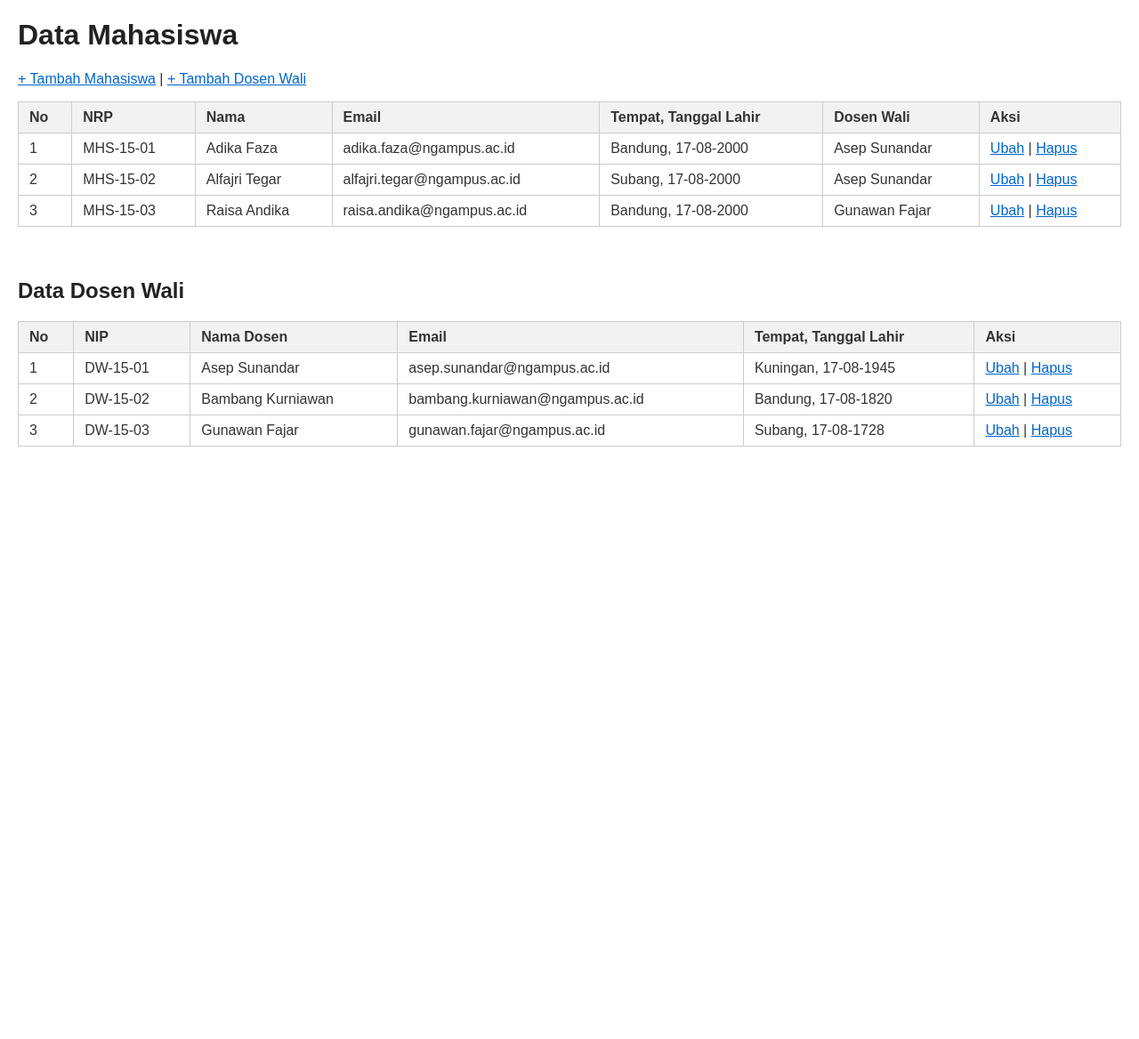
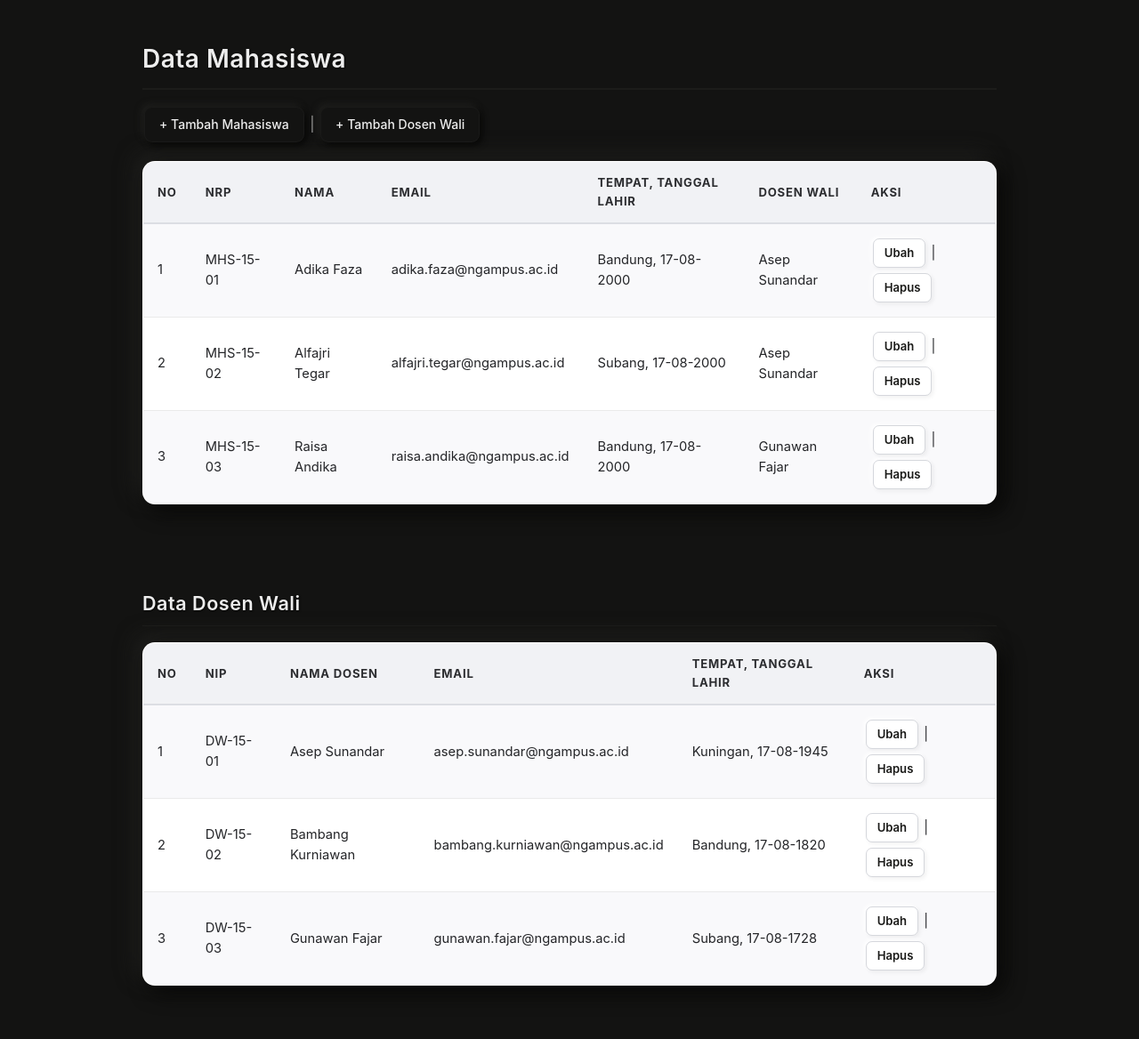
Before and after one commit to Adikafazaa/Pemrograman-Web, a PHP site: page / in a window 1280 px wide. Shown: the whole page at 89% size. Before the commit the page ends 502 px from the top, so only its background shows below. Run offline with PHP 8.4, Linux system fonts and the light colour scheme; data comes from the database, SQL or seed files in the repository.

Commit message:
style(ui): terapkan dark neumorphism (#131312), tabel kontras bersih, dan kompatibilitas termux

```diff
--- a/Tugas/26.10.2026/database.php
+++ b/Tugas/26.10.2026/database.php
@@ -1,5 +1,9 @@
 <?php
-$koneksi = mysqli_connect("localhost", "root", "", "db_latihan_pemweb");
+$koneksi = @mysqli_connect("127.0.0.1", "root", "", "db_latihan_pemweb");
+
+if (!$koneksi) {
+    $koneksi = mysqli_connect("localhost", "root", "", "db_latihan_pemweb");
+}
 
 if (mysqli_connect_errno()) {
     echo "Koneksi database gagal : " . mysqli_connect_error();
--- a/Tugas/26.10.2026/index.php
+++ b/Tugas/26.10.2026/index.php
@@ -4,6 +4,8 @@ include 'database.php';
 <!DOCTYPE html>
 <html>
 <head>
+    <meta charset="UTF-8">
+    <meta name="viewport" content="width=device-width, initial-scale=1.0">
     <title>Data Mahasiswa & Dosen Wali</title>
     <link rel="stylesheet" href="style.css">
 </head>
--- a/Tugas/26.10.2026/style.css
+++ b/Tugas/26.10.2026/style.css
@@ -1,47 +1,267 @@
+/* ========================================================
+   Neumorphism Dark Theme (Base: #131312)
+   High-Contrast Light Data Table (Pure Monochrome)
+   Tugas 26.10.2026 - Pemrograman Web
+   ======================================================== */
+
+:root {
+    --bg-base: #131312;
+    --shadow-dark: #080807;
+    --shadow-light: #20201e;
+    --shadow-inset-dark: #070706;
+    --shadow-inset-light: #222220;
+    --text-primary: #ededed;
+    --text-secondary: #9e9e9e;
+    --accent-hover: #ffffff;
+    --border-subtle: #1c1c1a;
+}
+
+* {
+    box-sizing: border-box;
+    margin: 0;
+    padding: 0;
+}
+
 body {
-    font-family: Arial, sans-serif;
-    margin: 20px;
-    color: #333;
+    font-family: -apple-system, BlinkMacSystemFont, "Segoe UI", Roboto, Helvetica, Arial, sans-serif;
+    background-color: var(--bg-base);
+    color: var(--text-primary);
+    line-height: 1.6;
+    padding: 28px 20px;
+    min-height: 100vh;
+    max-width: 1000px;
+    margin: 0 auto;
 }
 
 h1, h2 {
-    color: #222;
+    color: var(--text-primary);
+    font-weight: 600;
+    letter-spacing: 0.5px;
+    margin-top: 16px;
+    margin-bottom: 16px;
+    text-shadow: 1px 1px 2px var(--shadow-dark);
 }
 
-a {
-    color: #0066cc;
-    text-decoration: underline;
+h1 {
+    font-size: 1.75rem;
+    border-bottom: 2px solid var(--border-subtle);
+    padding-bottom: 10px;
 }
 
+h2 {
+    font-size: 1.35rem;
+    margin-top: 36px;
+    border-bottom: 1px solid var(--border-subtle);
+    padding-bottom: 8px;
+}
+
+p {
+    margin: 16px 0;
+    color: var(--text-secondary);
+}
+
+/* Links & Navigation Buttons (Dark Neumorphic) */
+a {
+    color: var(--text-primary);
+    text-decoration: none;
+    background: var(--bg-base);
+    padding: 8px 16px;
+    border-radius: 9px;
+    display: inline-block;
+    font-size: 0.875rem;
+    font-weight: 500;
+    margin: 3px 2px;
+    box-shadow: 3px 3px 7px var(--shadow-dark),
+                -3px -3px 7px var(--shadow-light);
+    border: 1px solid rgba(255, 255, 255, 0.03);
+    transition: all 0.2s ease-in-out;
+}
+
+a:hover {
+    color: var(--accent-hover);
+    box-shadow: inset 2px 2px 5px var(--shadow-dark),
+                inset -2px -2px 5px var(--shadow-light);
+}
+
+a:active {
+    box-shadow: inset 3px 3px 6px var(--shadow-dark),
+                inset -3px -3px 6px var(--shadow-light);
+}
+
+/* ========================================================
+   Data Table (Kontras Bersih / Non-Hitam)
+   ======================================================== */
 table {
-    border-collapse: collapse;
     width: 100%;
-    margin-top: 10px;
-    margin-bottom: 20px;
+    border-collapse: separate;
+    border-spacing: 0;
+    margin: 18px 0 32px 0;
+    background: #ffffff;
+    color: #1a1a18;
+    border-radius: 14px;
+    overflow: hidden;
+    box-shadow: 8px 8px 22px var(--shadow-dark),
+                -8px -8px 22px var(--shadow-light);
+    border: 1px solid rgba(255, 255, 255, 0.08);
 }
 
 th, td {
-    border: 1px solid #ccc;
-    padding: 8px 12px;
+    padding: 13px 16px;
     text-align: left;
+    border: none;
+    border-bottom: 1px solid #eaeaea;
 }
 
 th {
-    background-color: #f2f2f2;
+    background: #f1f2f5;
+    color: #2c2d30;
+    font-size: 0.82rem;
+    text-transform: uppercase;
+    letter-spacing: 0.8px;
+    font-weight: 700;
+    border-bottom: 2px solid #dcdee3;
 }
 
+td {
+    color: #242528;
+    font-size: 0.92rem;
+    background-color: #ffffff;
+}
+
+tr:nth-child(even) td {
+    background-color: #f9f9fb;
+}
+
+tr:hover td {
+    background-color: #f0f2f7;
+}
+
+tr:last-child td {
+    border-bottom: none;
+}
+
+/* Action Links inside Table */
+table a {
+    background: #ffffff;
+    color: #1a1a18;
+    padding: 5px 12px;
+    font-size: 0.82rem;
+    font-weight: 600;
+    border: 1px solid #d5d7dc;
+    border-radius: 7px;
+    box-shadow: 2px 2px 5px rgba(0, 0, 0, 0.06),
+                -2px -2px 5px rgba(255, 255, 255, 0.9);
+}
+
+table a:hover {
+    background: #131312;
+    color: #ffffff;
+    border-color: #131312;
+    box-shadow: inset 1px 1px 3px rgba(0, 0, 0, 0.6);
+}
+
+/* ========================================================
+   Forms (Neumorphism Card)
+   ======================================================== */
+form {
+    background: var(--bg-base);
+    padding: 28px 24px;
+    border-radius: 16px;
+    box-shadow: 7px 7px 18px var(--shadow-dark),
+                -7px -7px 18px var(--shadow-light);
+    margin: 24px 0;
+    max-width: 500px;
+    border: 1px solid var(--border-subtle);
+}
+
+form p {
+    margin-bottom: 18px;
+}
+
+label {
+    display: block;
+    font-size: 0.875rem;
+    font-weight: 500;
+    color: var(--text-secondary);
+    margin-bottom: 7px;
+}
+
+/* Inset Neumorphic Inputs & Selects */
 input[type="text"],
 input[type="email"],
 select {
-    width: 320px;
-    padding: 6px;
-    border: 1px solid #ccc;
+    width: 100%;
+    padding: 11px 15px;
+    background: var(--bg-base);
+    color: var(--text-primary);
+    border: 1px solid #1a1a17;
+    border-radius: 10px;
+    font-size: 0.95rem;
+    box-shadow: inset 3px 3px 6px var(--shadow-inset-dark),
+                inset -3px -3px 6px var(--shadow-inset-light);
+    outline: none;
+    transition: all 0.2s ease;
     box-sizing: border-box;
 }
 
-button {
-    padding: 6px 14px;
-    background-color: #eee;
-    border: 1px solid #999;
+input[type="text"]:focus,
+input[type="email"]:focus,
+select:focus {
+    border-color: #383835;
+    box-shadow: inset 4px 4px 8px var(--shadow-inset-dark),
+                inset -4px -4px 8px #262623;
+}
+
+select option {
+    background: #191918;
+    color: #ededed;
+}
+
+/* Submit Buttons */
+button,
+input[type="submit"] {
+    padding: 10px 22px;
+    background: var(--bg-base);
+    color: var(--text-primary);
+    font-size: 0.92rem;
+    font-weight: 600;
+    border: 1px solid var(--border-subtle);
+    border-radius: 9px;
     cursor: pointer;
+    box-shadow: 4px 4px 10px var(--shadow-dark),
+                -4px -4px 10px var(--shadow-light);
+    transition: all 0.2s ease-in-out;
+    margin-left: 8px;
 }
+
+button:hover,
+input[type="submit"]:hover {
+    color: #ffffff;
+    box-shadow: 2px 2px 6px var(--shadow-dark),
+                -2px -2px 6px var(--shadow-light);
+}
+
+button:active,
+input[type="submit"]:active {
+    box-shadow: inset 3px 3px 6px var(--shadow-dark),
+                inset -3px -3px 6px var(--shadow-light);
+}
+
+/* Mobile Responsiveness */
+@media (max-width: 768px) {
+    body {
+        padding: 16px 12px;
+    }
+
+    table {
+        display: block;
+        overflow-x: auto;
+        white-space: nowrap;
+        -webkit-overflow-scrolling: touch;
+    }
+
+    form {
+        max-width: 100%;
+        padding: 20px 16px;
+    }
+}
--- a/Tugas/26.10.2026/tambah_data_mahasiswa.php
+++ b/Tugas/26.10.2026/tambah_data_mahasiswa.php
@@ -5,6 +5,8 @@ $dosen = mysqli_query($koneksi, "SELECT * FROM dosen_wali ORDER BY nama ASC");
 <!DOCTYPE html>
 <html>
 <head>
+    <meta charset="UTF-8">
+    <meta name="viewport" content="width=device-width, initial-scale=1.0">
     <title>Tambah Data Mahasiswa</title>
     <link rel="stylesheet" href="style.css">
 </head>
--- a/Tugas/26.10.2026/tambah_dosen.php
+++ b/Tugas/26.10.2026/tambah_dosen.php
@@ -15,6 +15,8 @@ if (isset($_POST['simpan'])) {
 <!DOCTYPE html>
 <html>
 <head>
+    <meta charset="UTF-8">
+    <meta name="viewport" content="width=device-width, initial-scale=1.0">
     <title>Tambah Dosen Wali</title>
     <link rel="stylesheet" href="style.css">
 </head>
--- a/Tugas/26.10.2026/ubah_dosen.php
+++ b/Tugas/26.10.2026/ubah_dosen.php
@@ -21,6 +21,8 @@ $d = mysqli_fetch_array($data_dosen);
 <!DOCTYPE html>
 <html>
 <head>
+    <meta charset="UTF-8">
+    <meta name="viewport" content="width=device-width, initial-scale=1.0">
     <title>Ubah Data Dosen Wali</title>
     <link rel="stylesheet" href="style.css">
 </head>
--- a/Tugas/26.10.2026/ubah_mahasiswa.php
+++ b/Tugas/26.10.2026/ubah_mahasiswa.php
@@ -27,6 +27,8 @@ $dosen = mysqli_query($koneksi, "SELECT * FROM dosen_wali ORDER BY nama ASC");
 <!DOCTYPE html>
 <html>
 <head>
+    <meta charset="UTF-8">
+    <meta name="viewport" content="width=device-width, initial-scale=1.0">
     <title>Ubah Data Mahasiswa</title>
     <link rel="stylesheet" href="style.css">
 </head>
```
